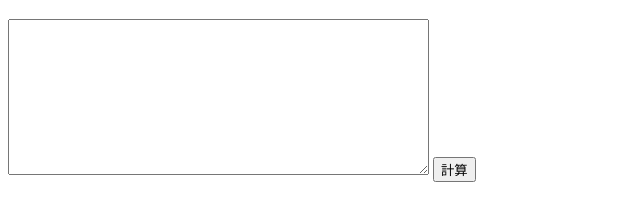
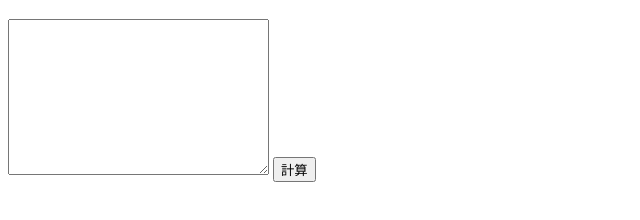
Before and after one commit to tetsu31415/RowOperations, a plain HTML site: page index.html in a window 1280 px wide. Shown: the part 70-290 px from the top of the page, without its empty margins (0-640 px from the left). Drawn offline with Linux system fonts and the light colour scheme.

Commit message:
textareaの幅を小さくするなど

```diff
--- a/index.html
+++ b/index.html
@@ -3,11 +3,12 @@
 <html lang="ja">
 <head>
   <meta charset="utf-8">
+  <meta name="viewport" content="width=device-width,initial-scale=1">
   <title>行基本変形</title>
 </head>
 <body>
 <h1>行基本変形</h1>
-<textarea id="matrix" cols="50" rows="10"></textarea>
+<textarea id="matrix" cols="30" rows="10"></textarea>
 <input id="calc" type="button" value="計算">
 <div id="result"></div>
 <script type="text/javascript" src="script.js"></script>
```
